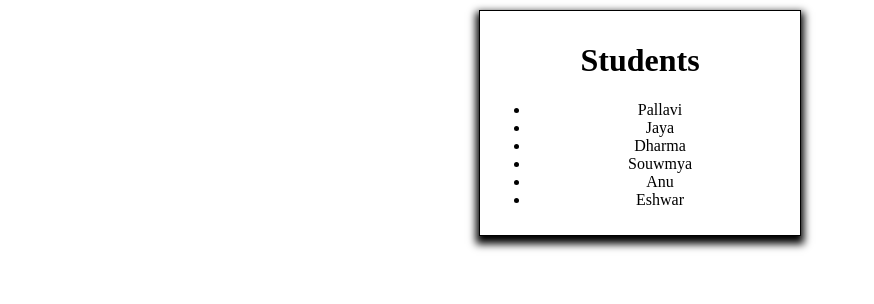
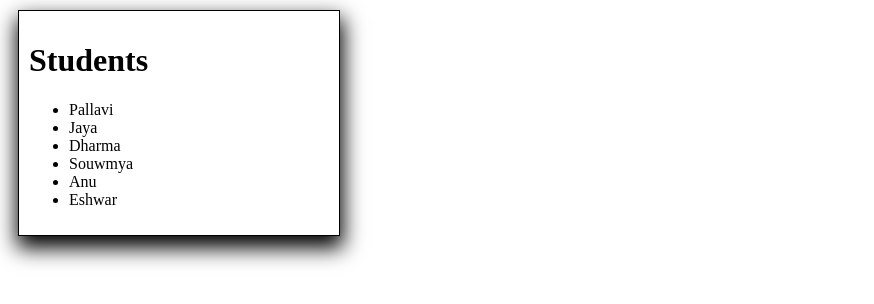
Before and after one commit to Vishnuvardhankm77/practice, a React (Create React App) app: page / in a window 1280 px wide. Shown: the top 304 px of the page, without its empty margins (0-874 px from the left). Built offline with nearby package versions, Linux system fonts and the light colour scheme.

Commit message:
Array rendering

```diff
--- a/src/App.jsx
+++ b/src/App.jsx
@@ -4,10 +4,8 @@ import Component from './Data';
 
 function App() {
   return (
-    <div>
-      <center>
+    <div className='body'>
       <Component></Component>
-      </center>
     </div>
   );
 }
--- a/src/index.css
+++ b/src/index.css
@@ -3,5 +3,5 @@
   width: 300px;
   margin: 10px;
   padding: 10px;
-  box-shadow: 0px 5px 8px 3px;
+  box-shadow: 1px 10px 20px 2px;
 }
```
